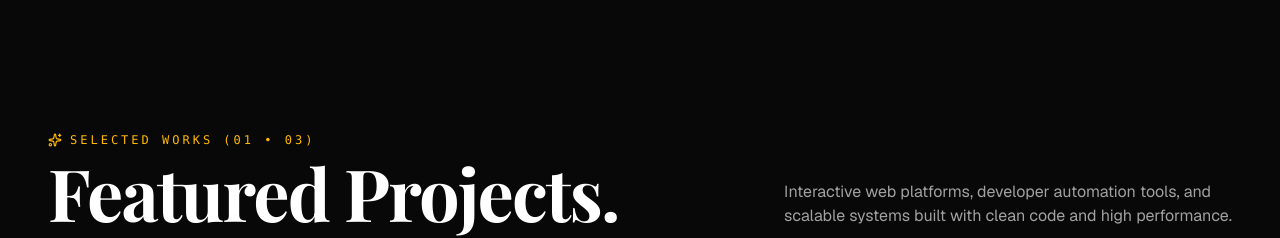
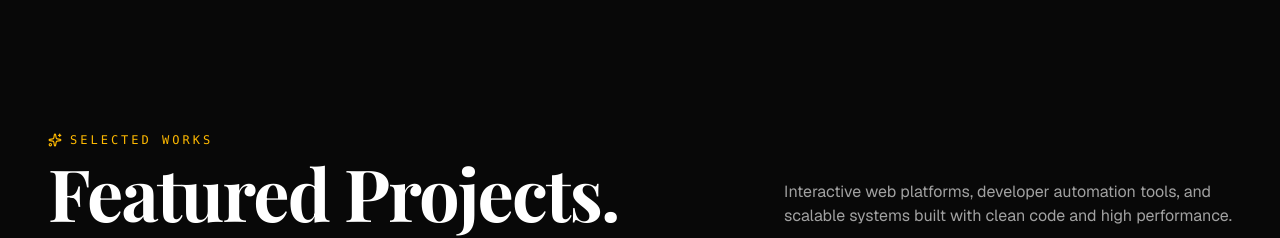
Before and after one commit to sujoylayek2006/Portfolio-web, a Next.js app: page / in a window 1280 px wide. Shown: the part 1000-1238 px from the top of the page. Built offline with nearby package versions, Linux system fonts and the light colour scheme.

Commit message:
style: update Selected Works header to clean label without numbers

```diff
--- a/src/components/sections/ProjectShowcase.tsx
+++ b/src/components/sections/ProjectShowcase.tsx
@@ -76,7 +76,7 @@ export default function ProjectShowcase() {
         <div>
           <span className="text-xs font-mono uppercase tracking-[0.25em] text-amber-400 flex items-center gap-2">
             <Sparkles className="w-3.5 h-3.5 text-amber-400" />
-            Selected Works ({activeProject.index} &bull; 03)
+            Selected Works
           </span>
           <h2 className="font-serif text-4xl sm:text-6xl md:text-7xl font-bold tracking-tight text-white mt-2">
             Featured Projects.
```
Also changed, not shown: 1 other file (tests, documents, lock files or other folders).
